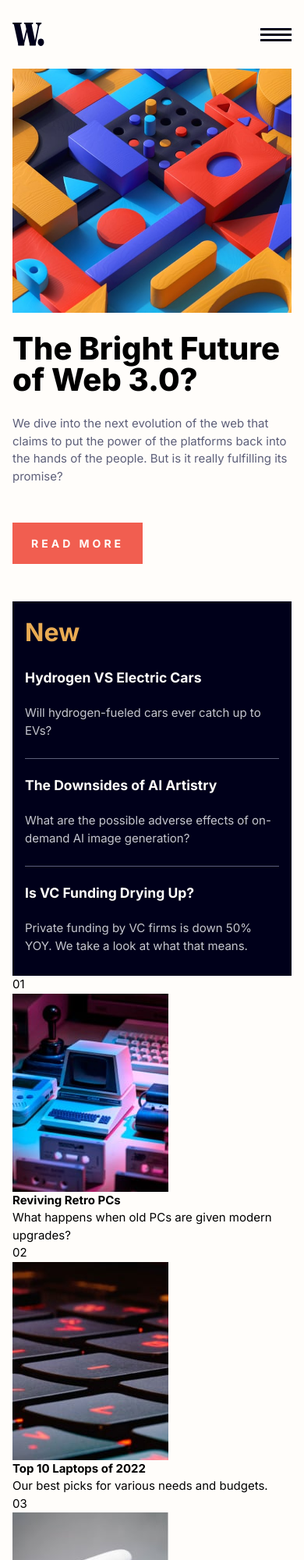
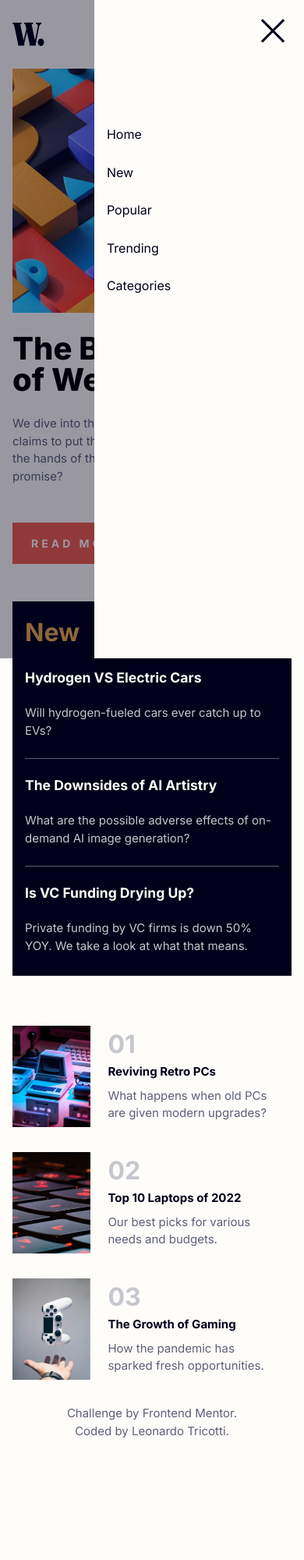
Before and after one commit to leotricotti/news-homepage-main, a plain HTML site: page index.html in a window 390 px wide. Shown: the top 2000 px of the page at 78% size. After the commit the page ends 1846 px from the top, so only its background shows below. Drawn offline with Linux system fonts and the light colour scheme.

Commit message:
nav mobile finish

```diff
--- a/index.html
+++ b/index.html
@@ -20,6 +20,7 @@
           <img src="./assets/images/icon-menu-close.svg" alt="Menu bars close" class="nav-toggle_close">
         </div>
       </div>
+      <div class="nav-overlay"></div>
       <nav class="header-nav">
         <ul class="nav-container">
           <li class="nav-item">
@@ -104,43 +105,51 @@
           </div>
         </div>
       </aside>
-      <div class="most-reading">
-        <article class="most-reading-one">
+      <div class="most-readin-container">
+        <article class="most-reading">
+          <img src="./assets/images/image-retro-pcs.jpg" alt="Old PCs" class="most-reading_img">
+          <div class="most-reading_resume">
             <span class="most-reading_number">01</span>
-          <img src="./assets/images/image-retro-pcs.jpg" alt="Old PCs" class="most-reading_img">
             <h4 class="most-reading_title">
               Reviving Retro PCs
             </h4>
             <p class="most-reading_description">
               What happens when old PCs are given modern upgrades?
             </p>
+          </div>
         </article>
-        <article class="most-reading-two">
+        <article class="most-reading">
+          <img src="./assets/images/image-top-laptops.jpg" alt="Old PCs" class="most-reading_img">
+          <div class="most-reading_resume">
             <span class="most-reading_number">02</span>
-          <img src="./assets/images/image-top-laptops.jpg" alt="Old PCs" class="most-reading_img">
             <h4 class="most-reading_title">
               Top 10 Laptops of 2022
             </h4>
             <p class="most-reading_description">
               Our best picks for various needs and budgets.
             </p>
+          </div>
         </article>
-        <article class="most-reading-two">
+        <article class="most-reading">
+          <img src="./assets/images/image-gaming-growth.jpg" alt="Old PCs" class="most-reading_img">
+          <div class="most-reading_resume">
             <span class="most-reading_number">03</span>
-          <img src="./assets/images/image-gaming-growth.jpg" alt="Old PCs" class="most-reading_img">
             <h4 class="most-reading_title">
               The Growth of Gaming
             </h4>
             <p class="most-reading_description">
               How the pandemic has sparked fresh opportunities.
             </p>
+          </div>
         </article>
       </div>
     </main>
   </div>
   <div class="attribution">
     Challenge by <a href="https://www.frontendmentor.io?ref=challenge" target="_blank">Frontend Mentor</a>.
-    Coded by <a href="#">Leonardo Tricotti</a>
+    <br>
+    Coded by <a href="#">Leonardo Tricotti</a>.
   </div>
+  <script src="./app.js"></script>
 </body>
 </html>
--- a/style.css
+++ b/style.css
@@ -17,6 +17,7 @@ Variables
   --clr-grayish: hsl(233, 8%, 79%);
   --clr-dark-grayish: hsl(236, 13%, 42%);
   --clr-very-dark: hsl(240, 100%, 5%);
+  --clr-overlay: hsla(240, 100%, 5%, 0.400);
   --ff-main: 'Inter', sans-serif;
   --fs-paragraph: 15px;
   --fs-main-title: 2.5rem;
@@ -116,11 +117,48 @@ Utility Classes
 }
 
 .nav-toggle_close {
-  display: none;
+  display: block;
+  position: absolute;
+  top: 1.5rem;
+  z-index: 10;
 }
 
 .header-nav {
-  display: none;
+  display: block;
+  width: 69%;
+  height: 100vh;
+  background: var(--clr-off-white);
+  position: fixed;
+  top: 0;
+  right: 0;
+  z-index: 5;
+}
+
+.nav-container {
+  position: absolute;
+  top: 10rem;
+  left: 1rem;
+}
+
+.nav-link {
+  color: var(--clr-very-dark);
+  font-weight: var(--fw-regular);
+  font-size: 1rem;
+}
+
+.nav-item {
+  padding-bottom: 1.5rem;
+}
+
+.nav-overlay {
+  width: 100%;
+  height: 100vh;
+  position: absolute;
+  top: 0;
+  left: 0;
+  z-index: 4;
+  background: var(--clr-overlay);
+
 }
 
 /* Main */
@@ -164,12 +202,15 @@ Utility Classes
   letter-spacing: 4px;
 }
 
+/* Aside */
+
 .aside-container {
   width: 100%;
   height: 30rem;
   color: var(--clr-off-white);
   background: var(--clr-very-dark);
   padding: 0 1rem;
+  margin-bottom: 4rem;
 }
 
 .item {
@@ -194,3 +235,41 @@ Utility Classes
 .item:last-child {
   border-bottom: none;
 }
+
+/* Most reading */
+
+.most-reading {
+  display: flex;
+}
+
+.most-reading_img {
+  width: 100px;
+  height: 130px;
+  margin-bottom: 2rem;
+}
+
+.most-reading_number {
+  margin-bottom: 1rem;
+  font-size: 2rem;
+  font-weight: var(--fw-bold);
+  color: var(--clr-grayish);
+}
+.most-reading_title {
+  padding-bottom: .5rem;
+  font-weight: var(--fw-bold);
+  color: var(--clr-very-dark);
+}
+
+.most-reading_resume {
+  padding: 0 1rem 0 1.4rem;
+  color: var(--clr-dark-grayish);
+}
+
+.attribution {
+  text-align: center;
+  color: var(--clr-dark-grayish) ;
+}
+
+.attribution a {
+  color: var(--clr-dark-grayish);
+}
```
Also changed, not shown: app.js (added). Lines whose indentation alone changed are shown as unchanged.
